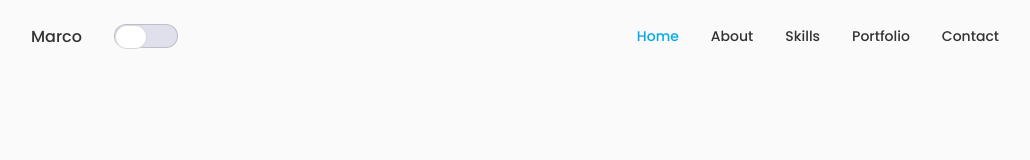
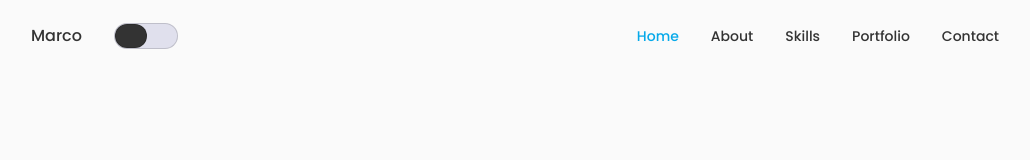
Before and after one commit to MarcoRosselDev/portafollio, a React (Create React App) app: page / in a window 1280 px wide. Shown: the top 160 px of the page, without its empty margins (125-1155 px from the left). Built offline with nearby package versions, Linux system fonts and the light colour scheme.

Commit message:
dark mode 3

```diff
--- a/src/components/header/Header.jsx
+++ b/src/components/header/Header.jsx
@@ -23,7 +23,7 @@ const Header = () => {
           <a href="index.html" className="nav__logo">
             Marco
           </a>
-          <div className="dark-button">
+          <div className="dark-button" onClick={() => setDark(true)}>
             <div className="button-bw"></div>
           </div>
         </div>
--- a/src/components/header/header.css
+++ b/src/components/header/header.css
@@ -62,18 +62,22 @@
 .dark-button {
   background-color: rgb(224, 224, 237);
   margin-left: 2rem;
-  height: 1.5rem;
+  height: 1.6rem;
   width: 4rem;
   border: 1px solid rgba(0, 0, 0, 0.15);
   border-radius: 25rem;
 }
 
 .button-bw {
-  background-color: white;
+  background-color: var(--title-color);
   height: 1.5rem;
   width: 2rem;
   border: 1px solid rgba(0, 0, 0, 0.15);
   border-radius: 25rem;
+}
+
+.button-bw:hover {
+  background-color: var(--title-color-dark);
 }
 
 /*=============== BREAKPOINTS ===============*/
```
